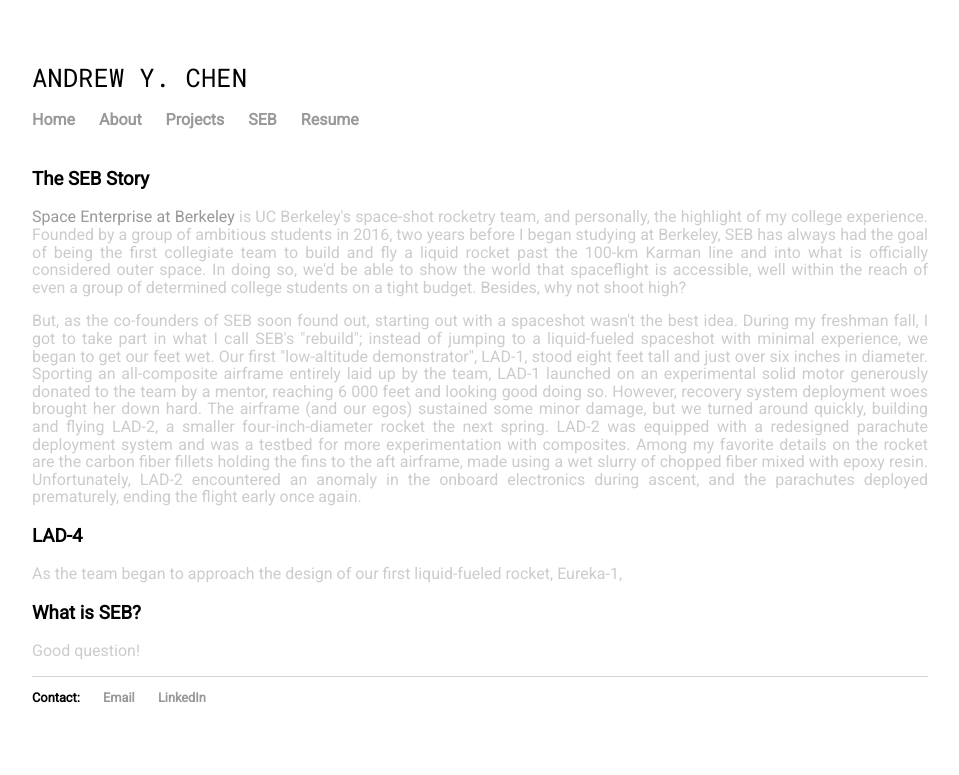
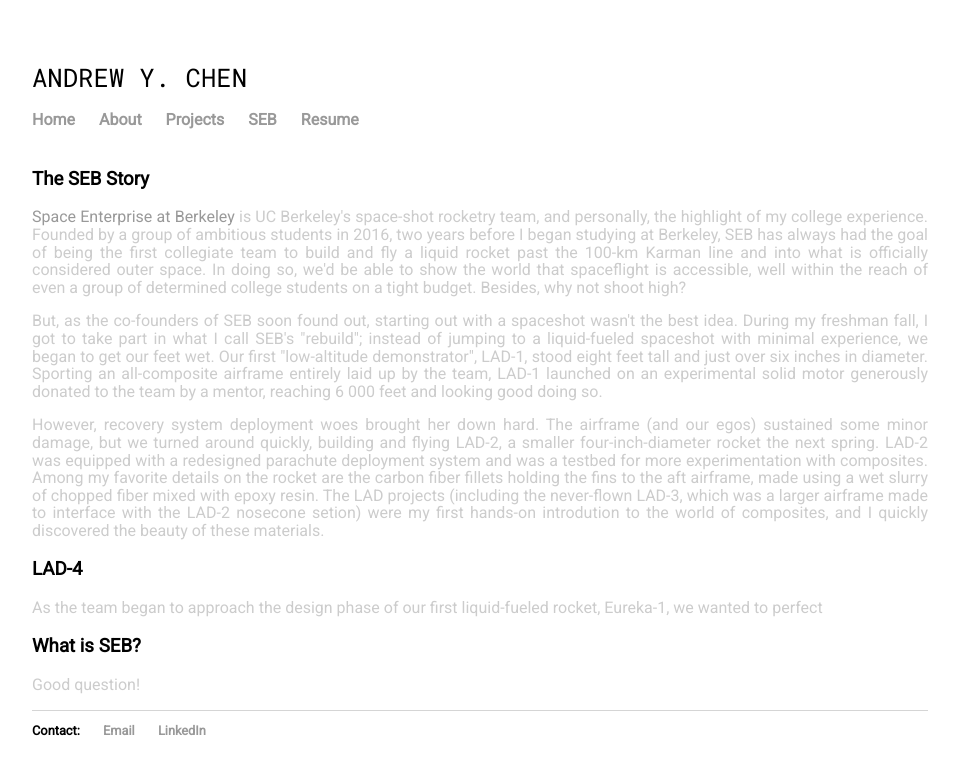
Before and after one commit to carbonheliumnitrogen/carbonheliumnitrogen.github.io, a Jekyll site: the page built from seb.html, in a window 1280 px wide. Shown: the top 775 px of the page, without its empty margins (160-1119 px from the left). Built offline with Jekyll 4.4.1, drawn with Linux system fonts in a browser that asks for light colours.

Commit message:
Update seb.html

```diff
--- a/seb.html
+++ b/seb.html
@@ -23,10 +23,13 @@
 	<h3>The SEB Story</h3>
 	<p> <a href="https://www.berkeleyse.org">Space Enterprise at Berkeley</a> is UC Berkeley's space-shot rocketry team, and personally, the highlight of my college experience. Founded by a group of ambitious students in 2016, two years before I began studying at Berkeley, SEB has always had the goal of being the first collegiate team to build and fly a liquid rocket past the 100-km Karman line and into what is officially considered outer space. In doing so, we'd be able to show the world that spaceflight is 	accessible, well within the reach of even a group of determined college students on a tight budget. Besides, why not shoot high? </p>
 
-	<p> But, as the co-founders of SEB soon found out, starting out with a spaceshot wasn't the best idea. During my freshman fall, I got to take part in what I call SEB's "rebuild"; instead of jumping to a liquid-fueled spaceshot with minimal experience, we began to get our feet wet. Our first "low-altitude demonstrator", LAD-1, stood eight feet tall and just over six inches in diameter. Sporting an all-composite airframe entirely laid up by the team, LAD-1 launched on an experimental solid motor generously donated to the team by a mentor, reaching 6 000 feet and looking good doing so. However, recovery system deployment woes brought her down hard. The airframe (and our egos) sustained some minor damage, but we turned around quickly, building and flying LAD-2, a smaller four-inch-diameter rocket the next spring. LAD-2 was equipped with a redesigned parachute deployment system and was a testbed for more experimentation with composites. Among my favorite details on the rocket are the carbon fiber fillets holding the fins to the aft airframe, made using a wet slurry of chopped fiber mixed with epoxy resin. Unfortunately, LAD-2 encountered an anomaly in the onboard electronics during ascent, and the parachutes deployed prematurely, ending the flight early once again.</p>
+	<p> But, as the co-founders of SEB soon found out, starting out with a spaceshot wasn't the best idea. During my freshman fall, I got to take part in what I call SEB's "rebuild"; instead of jumping to a liquid-fueled spaceshot with minimal experience, we began to get our feet wet. Our first "low-altitude demonstrator", LAD-1, stood eight feet tall and just over six inches in diameter. Sporting an all-composite airframe entirely laid up by the team, LAD-1 launched on an experimental solid motor generously donated to the team by a mentor, reaching 6 000 feet and looking good doing so. </p>
+
+<p> However, recovery system deployment woes brought her down hard. The airframe (and our egos) sustained some minor damage, but we turned around quickly, building and flying LAD-2, a smaller four-inch-diameter rocket the next spring. LAD-2 was equipped with a redesigned parachute deployment system and was a testbed for more experimentation with composites. Among my favorite details on the rocket are the carbon fiber fillets holding the fins to the aft airframe, made using a wet slurry of chopped fiber mixed with epoxy resin. The LAD projects (including the never-flown LAD-3, which was a larger airframe made to interface with the LAD-2 nosecone setion) were my first hands-on introdution to the world of composites, and I quickly discovered the beauty of these materials.</p>
+
 
   <h3>LAD-4</h3>
-  <p> As the team began to approach the design of our first liquid-fueled rocket, Eureka-1, </p>
+  <p> As the team began to approach the design phase of our first liquid-fueled rocket, Eureka-1, we wanted to perfect </p>
 
   <h3>What is SEB?</h3>
   <p> Good question! </p>
```
